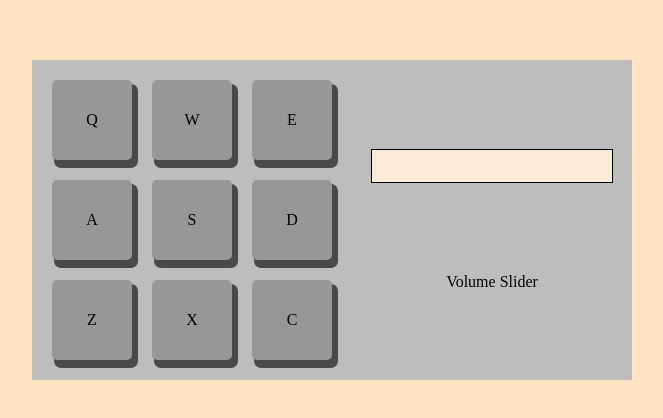
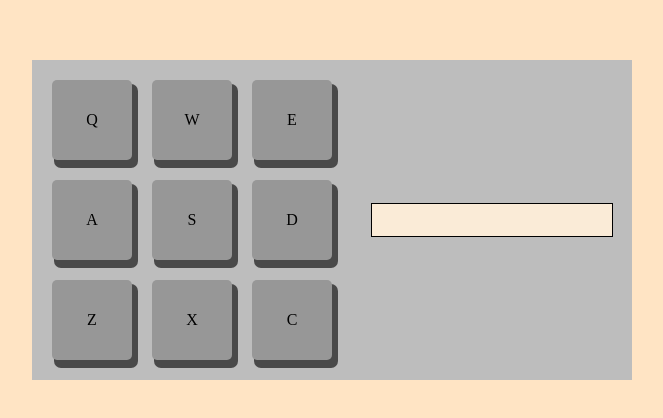
Before and after one commit to SaVanceX/drum-machine, a React (Create React App) app: page / in a window 1280 px wide. Shown: the part 180-598 px from the top of the page, without its empty margins (308-971 px from the left). Built offline with nearby package versions, Linux system fonts and the light colour scheme.

Commit message:
Add todo notes

```diff
--- a/src/App.js
+++ b/src/App.js
@@ -1,3 +1,4 @@
+import { type } from "@testing-library/user-event/dist/type";
 import { useEffect, useRef, useState } from "react";
 
 export default function App() {
@@ -29,7 +30,7 @@ export default function App() {
         letterRef.current.classList.add("drum-pad-active");
       }
     } else {
-      if (letterRef.classList.contains("drum-pad-active")) {
+      if (letterRef.classList?.contains("drum-pad-active")) {
         letterRef.classList.remove("drum-pad-active");
       } else {
         letterRef.classList.add("drum-pad-active");
@@ -39,10 +40,12 @@ export default function App() {
 
   const currentRef = (letterRef) => {
     if (letterRef.current) {
+      // letterRef.current.children[0].volume = rangeVal;
       mutateDrumPadId(letterRef.current);
       letterRef.current.children[0].currentTime = 0;
       letterRef.current.children[0].play();
     } else {
+      // letterRef.volume = rangeVal;
       mutateDrumPadId(letterRef);
       letterRef.children[0].currentTime = 0;
       letterRef.children[0].play();
@@ -157,6 +160,7 @@ export default function App() {
   useEffect(() => {
     document.addEventListener("keydown", handleKeyDown);
     document.addEventListener("keyup", handleKeyUp);
+
     // maybe also handle onlick event here as well for consistency
 
     // Maybe loop through drum-pads and set them to focus?
@@ -284,13 +288,26 @@ export default function App() {
           </div>
         </div>
         <div className="controls-container">
-          {/* TODO Strecth goal */}
+          {/* TODO Stretch goal */}
           {/* <div className="power">Power</div> */}
           <div className="display-container">
             <p id="display">{displayStr}</p>
           </div>
-          <div className="volume-slider">Volume Slider</div>
-          {/* TODO Strecth goal */}
+          {/* TODO Stretch goal */}
+
+          {/* <div className="volume-slider">
+            <p>
+              Volume: <span>{rangeVal}</span>
+            </p>
+            <input
+              type="range"
+              min="0"
+              max="1"
+              step="0.01"
+              onChange={handleChange}
+            />
+          </div> */}
+          {/* TODO Stretch goal */}
           {/* <div className="bank">Bank</div> */}
         </div>
       </div>
```
